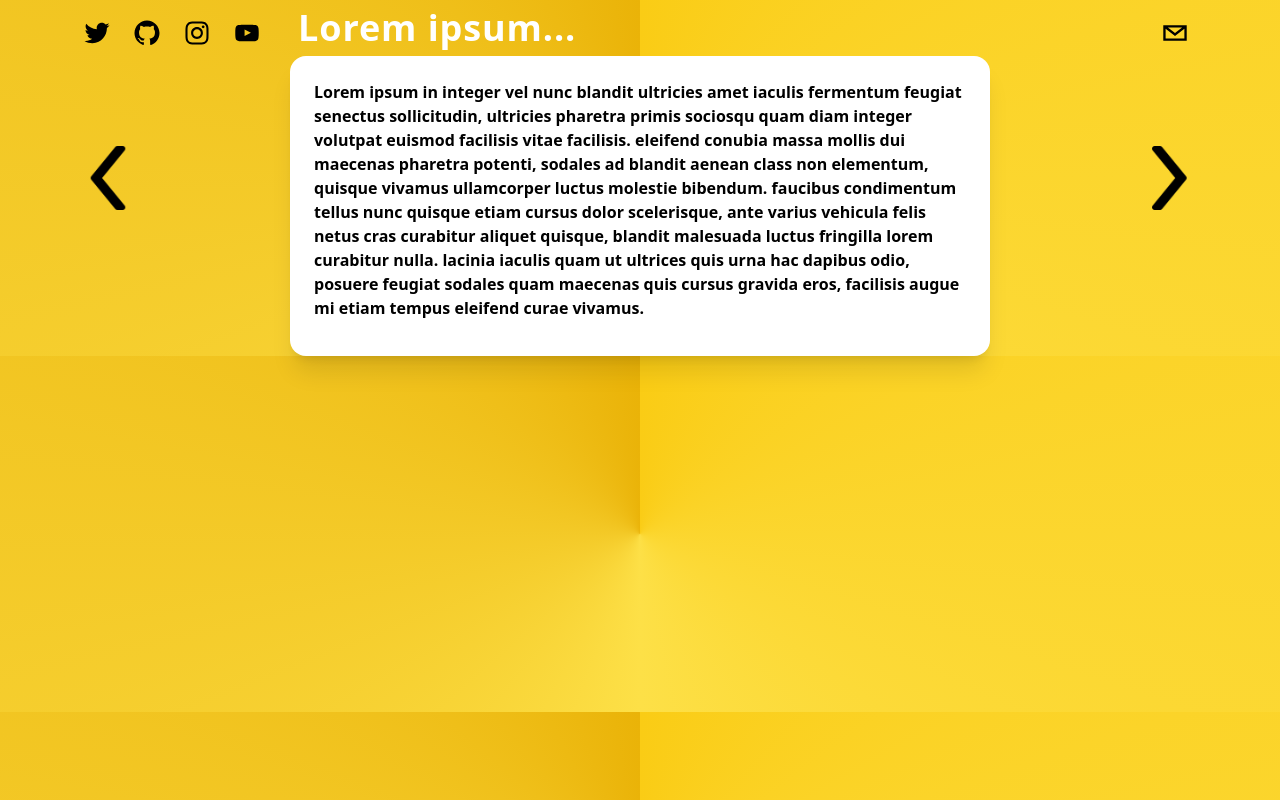
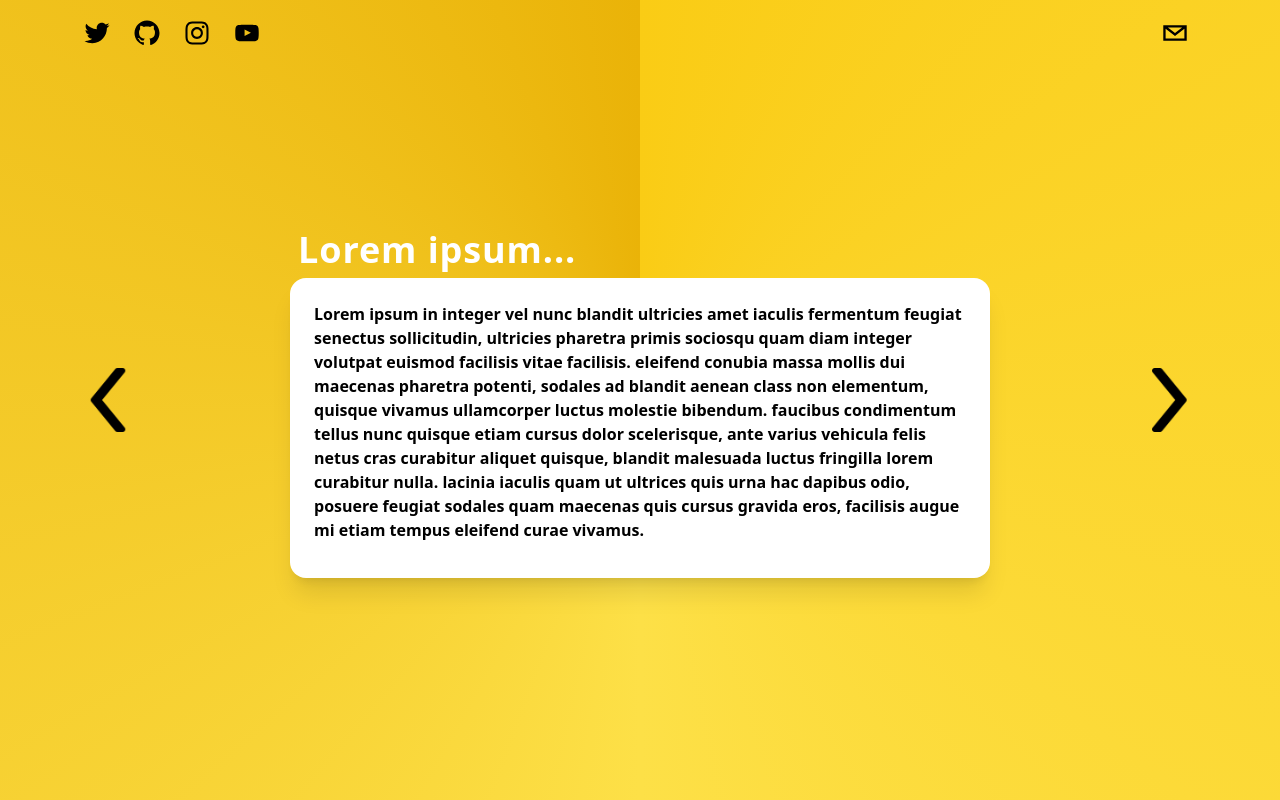
Before and after one commit to DovahKiinCat/SimpleSlideView, a Next.js app: page / in a window 1280 px wide. Built offline with nearby package versions, Linux system fonts and the light colour scheme.

Commit message:
Mobile Test

```diff
--- a/components/body.tsx
+++ b/components/body.tsx
@@ -4,7 +4,7 @@ import { motion } from "framer-motion"
 export default function Body() {
     return (
         <>
-        <section className='flex flex-col justify-center h-full w-full'>
+        <section className='flex flex-col justify-center h-screen w-full'>
             <section className='mx-auto'>
                 <motion.div
                     initial={{ opacity: 0 }}
--- a/components/header.tsx
+++ b/components/header.tsx
@@ -10,7 +10,7 @@ export default function Header() {
                 animate={{ opacity: 1, y: 0 }}
                 transition={{ delay: 0.25 }}
             >
-                <section className='flex justify-between w-4/4 max-w-6xl z-20 mx-auto top-0 p-2 overflow-hidden'>
+                <section className='flex justify-between w-4/4 max-w-6xl z-20 mx-auto top-0 p-2 overflow-hidden md:text-left'>
                     <section className=''>
                         <motion.div
                             whileHover={{ scale: 1.1 }}
```
